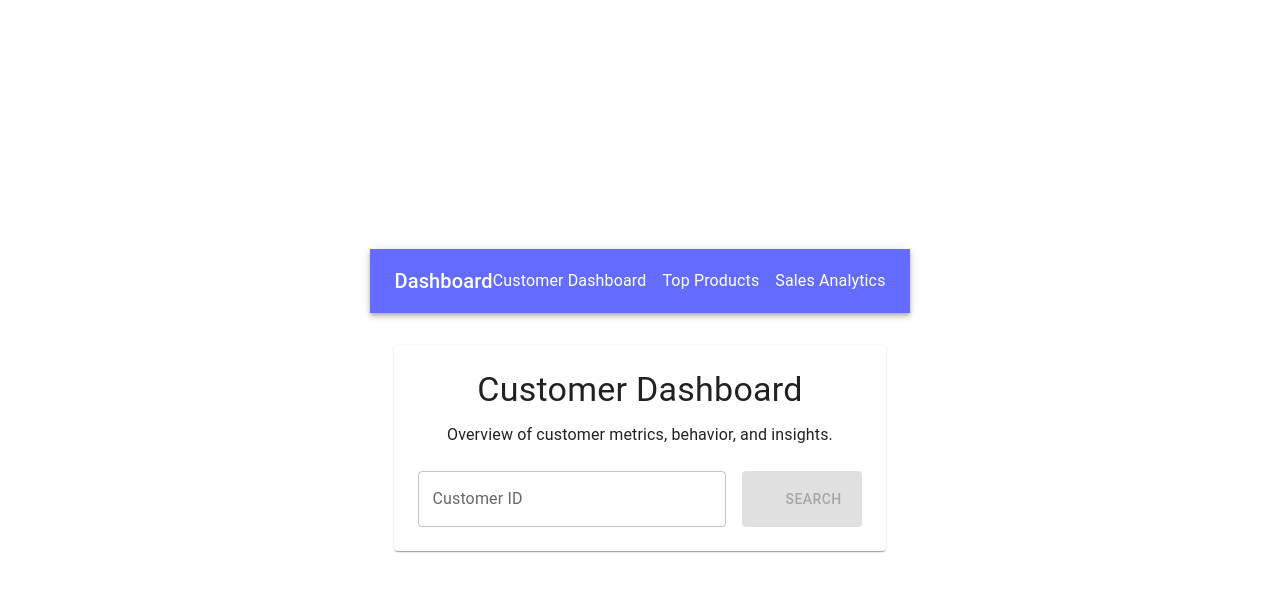
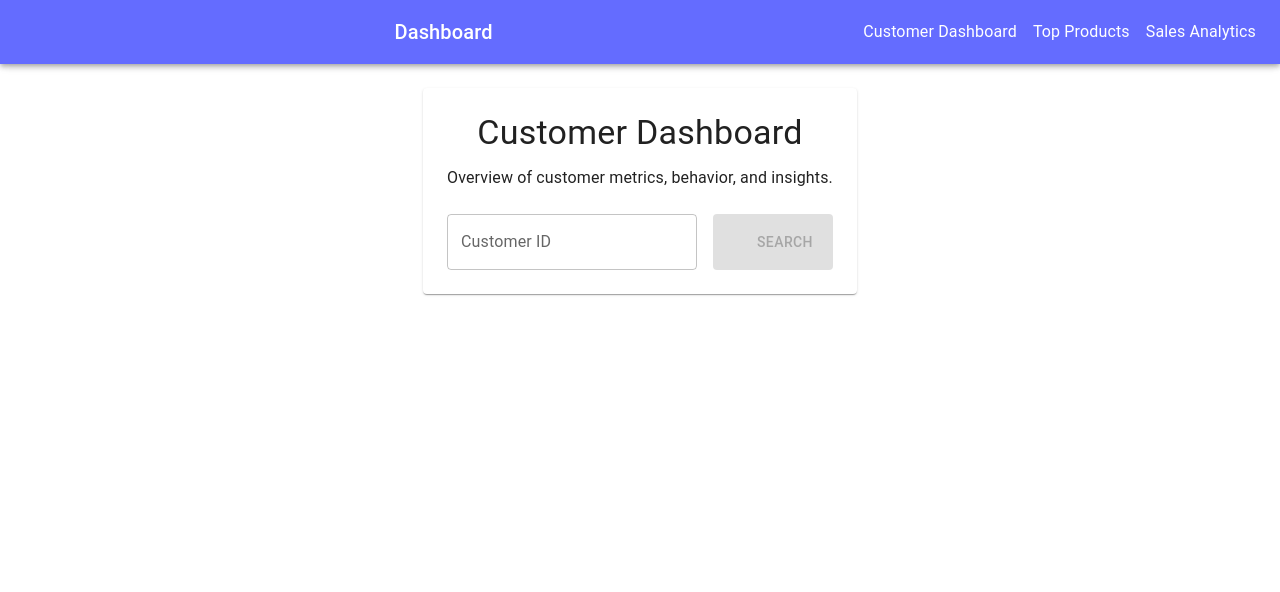
Before and after one commit to gabrielwiggert/dashboard, a React (Vite) app in the folder frontend/: page / in a window 1280 px wide. Shown: the top 592 px of the page. Built offline with nearby package versions, Linux system fonts and the light colour scheme; some icons are missing.

Commit message:
Adjust nav bar position

```diff
--- a/frontend/src/App.tsx
+++ b/frontend/src/App.tsx
@@ -21,8 +21,8 @@ function App() {
     <ThemeProvider theme={theme}>
       <CssBaseline />
       <Router>
-        <Box sx={{ flexGrow: 1 }}>
-          <AppBar position="static">
+        <Box sx={{ display: 'flex', flexDirection: 'column', minHeight: '100vh' }}>
+          <AppBar position="fixed">
             <Toolbar>
               <Typography variant="h6" component="div" sx={{ flexGrow: 1 }}>
                 Dashboard
@@ -40,8 +40,8 @@ function App() {
               </Box>
             </Toolbar>
           </AppBar>
-
-          <Container sx={{ mt: 4 }}>
+          <Toolbar /> {/* This empty Toolbar acts as a spacer */}
+          <Container sx={{ flex: 1, py: 3 }}>
             <Routes>
               <Route path="/" element={<CustomerDashboard />} />
               <Route path="/top-products" element={<TopProducts />} />
```
